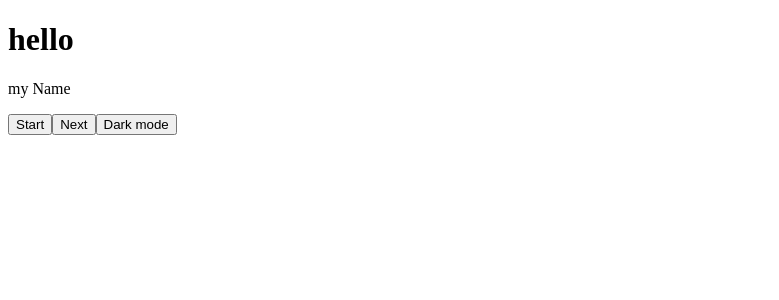
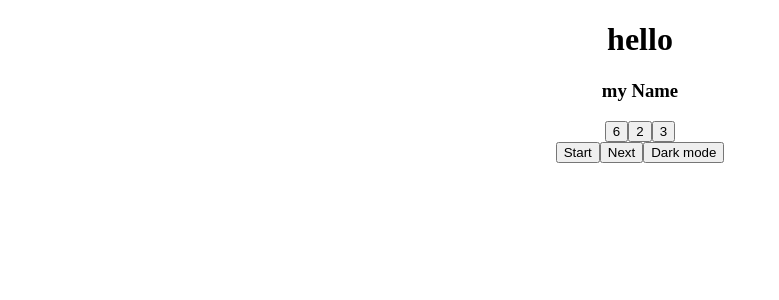
Before and after one commit to Ilya-Zukhbaya/Georgian-Project, a React (Create React App) app: page / in a window 1280 px wide. Both pictures are taken after a click on the button "Start". Shown: the top 300 px of the page, without its empty margins (0-779 px from the left). Built offline with nearby package versions, Linux system fonts and the light colour scheme.

Commit message:
Start adding multiple lang

```diff
--- a/package.json
+++ b/package.json
@@ -16,6 +16,7 @@
     "react": "^18.2.0",
     "react-dom": "^18.2.0",
     "react-scripts": "5.0.1",
+    "sass": "^1.54.9",
     "styled-components": "^5.3.5",
     "typescript": "^4.4.2",
     "web-vitals": "^2.1.0"
--- a/public/index.html
+++ b/public/index.html
@@ -2,11 +2,8 @@
 <html lang="en">
   <head>
     <meta charset="utf-8" />
-    <link rel="icon" href="%PUBLIC_URL%/favicon.ico" />
     <meta name="viewport" content="width=device-width, initial-scale=1" />
     <meta name="theme-color" content="#000000" />
-    <meta name="description" content="Web site created using create-react-app" />
-    <link rel="apple-touch-icon" href="%PUBLIC_URL%/logo192.png" />
     <link
       href="https://fonts.googleapis.com/css2?family=Jost:wght@400;500;600;700&display=swap"
       rel="stylesheet"
--- a/src/App.tsx
+++ b/src/App.tsx
@@ -1,24 +1,37 @@
 import React from 'react';
 import { Quiz } from './components/Quiz';
-import { Result } from './components/Result';
 import { ThemeProvider } from 'styled-components';
 import { darkTheme, lightTheme, GlobalStyles } from './theme';
+import './scss/app.scss';
+
+export type testContext = {
+  correctAns: number;
+  setCorrentAns?: any;
+};
+
+export const TestContext = React.createContext({} as testContext);
 
 function App() {
   const [theme, setTheme] = React.useState('light');
+  const [correctAns, setCorrentAns] = React.useState<number>(0);
+  console.log(correctAns);
 
   const switchTheme = () => {
     theme === 'light' ? setTheme('dark') : setTheme('light');
   };
   return (
+    <TestContext.Provider value={{ correctAns, setCorrentAns }}>
       <ThemeProvider theme={theme === 'light' ? lightTheme : darkTheme}>
         <GlobalStyles />
-      <h1>hello</h1>
+        <div className="app">
+          <h1 className="header">hello</h1>
           <Quiz />
           <button className="theme-button" onClick={switchTheme}>
             {theme === 'light' ? 'Dark mode' : 'Light Mode'}
           </button>
+        </div>
       </ThemeProvider>
+    </TestContext.Provider>
   );
 }
 
--- a/src/components/Card.tsx
+++ b/src/components/Card.tsx
@@ -1,6 +1,17 @@
 import React from 'react';
 import { Array } from './Quiz';
+import { TestContext } from '../App';
 
-export const Card: React.FC<Array> = ({ title }) => {
-  return <div>{title}</div>;
+export const Card: React.FC<Array> = ({ title, variants, correct }) => {
+  const { correctAns, setCorrentAns } = React.useContext(TestContext);
+  return (
+    <div>
+      <h3>{title}</h3>
+      {variants.map((obj, i) => (
+        <button key={i} onClick={() => (correct === i ? setCorrentAns(correctAns + 1) : '')}>
+          {obj}
+        </button>
+      ))}
+    </div>
+  );
 };
--- a/src/components/Quiz.tsx
+++ b/src/components/Quiz.tsx
@@ -1,37 +1,53 @@
 import React from 'react';
 import { Card } from './Card';
 import { Result } from './Result';
+import { TestContext } from '../App';
 
 export type Array = {
   id: number;
   title: string;
+  variants: string[];
+  correct: number;
 };
 
 export const Quiz: React.FC = () => {
+  const { correctAns, setCorrentAns } = React.useContext(TestContext);
   let array: Array[] = [
     {
       id: 0,
       title: 'hello',
+      variants: ['3', '2', '3'],
+      correct: 1,
     },
     {
       id: 1,
       title: 'world',
+      variants: ['4', '2', '3'],
+      correct: 0,
     },
     {
       id: 2,
       title: 'Hi',
+      variants: ['5', '2', '3'],
+      correct: 2,
     },
     {
       id: 3,
       title: 'my Name',
+      variants: ['6', '2', '3'],
+      correct: 0,
     },
     {
       id: 4,
       title: 'Ilya',
+      variants: ['7', '2', '3'],
+      correct: 1,
     },
     {
       id: 5,
       title: 'Ne Pere',
+      variants: ['8', '2', '3'],
+      correct: 2,
     },
   ];
   const [active, setActive] = React.useState<boolean>(false);
@@ -46,12 +62,13 @@ export const Quiz: React.FC = () => {
   function restart() {
     setActive(false);
     setStep(0);
+    setCorrentAns(0);
   }
 
   if (step === items.length) {
     return (
       <>
-        <Result />
+        <Result correctAns={correctAns} />
         <button onClick={restart}>Restart</button>
       </>
     );
@@ -59,7 +76,7 @@ export const Quiz: React.FC = () => {
 
   return (
     <>
-      {active ? <p>{question.title}</p> : ''}
+      {active ? <Card {...question} /> : ''}
       <button onClick={() => setActive(true)}>Start</button>
       {active ? <button onClick={() => setStep(step + 1)}>Next</button> : ''}
     </>
--- a/src/components/Result.tsx
+++ b/src/components/Result.tsx
@@ -1,5 +1,6 @@
 import React from 'react';
+import { testContext } from '../App';
 
-export const Result: React.FC = () => {
-  return <div>Result</div>;
+export const Result: React.FC<testContext> = (props) => {
+  return <div>Result: {props.correctAns}</div>;
 };
--- /dev/null
+++ b/src/scss/app.scss
@@ -0,0 +1,6 @@
+@mixin app {
+  text-align: center;
+}
+.app {
+  @include app;
+}
```
Also changed, not shown: 2 other files (tests, documents, lock files or other folders). Lines whose indentation alone changed are shown as unchanged.
